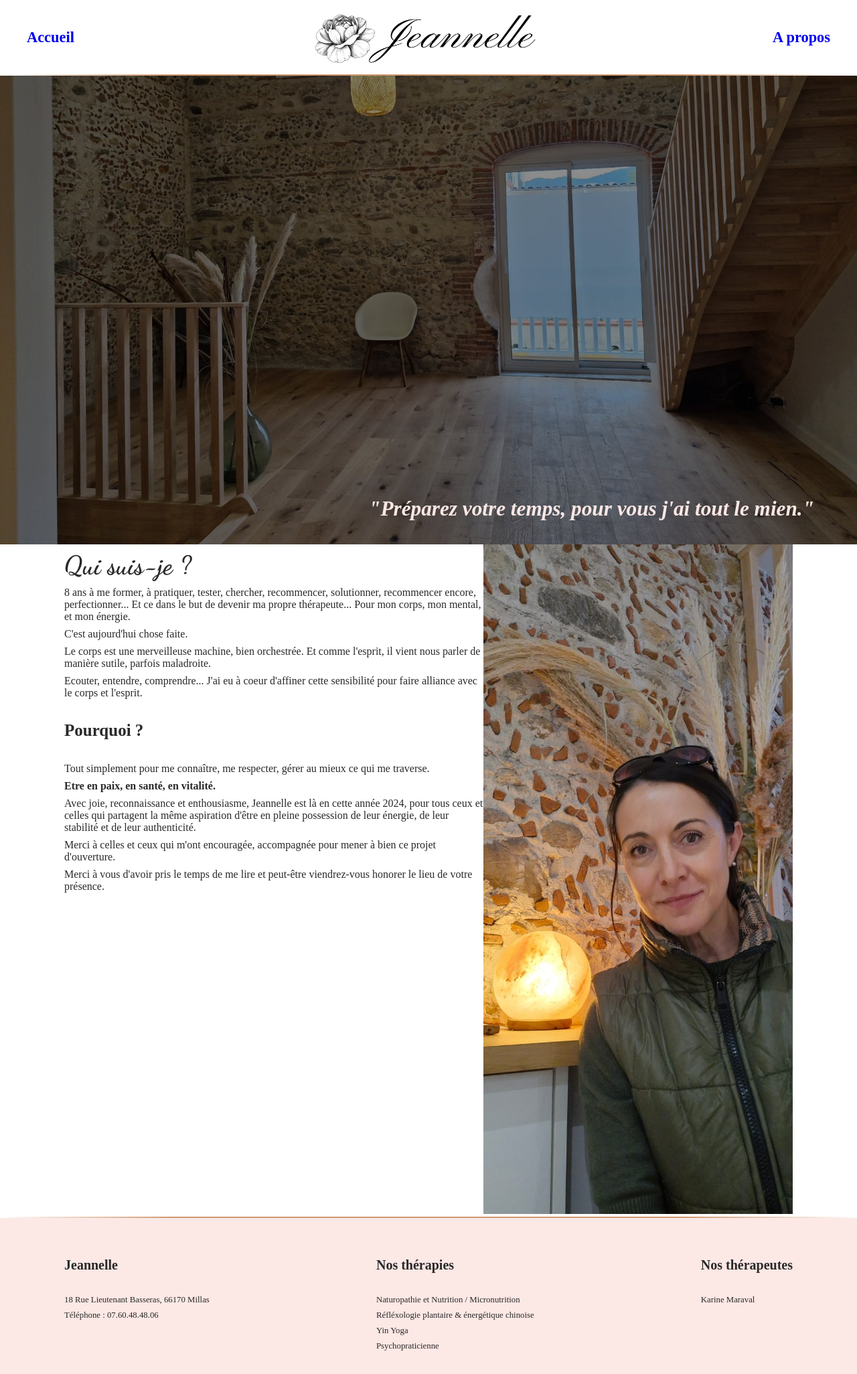
After one commit to Nifrael/jeannelle-1, a PHP site: page /about.html in a window 1280 px wide. The commit adds this page. Shown: the whole page at 67% size. Run offline with PHP 8.4, Linux system fonts and the light colour scheme; some web fonts are replaced.

Commit message:
Ajout d'une page about

```diff
--- /dev/null
+++ b/about.html
@@ -0,0 +1,91 @@
+<!DOCTYPE html>
+<html lang="fr">
+
+<head>
+  <meta charset="UTF-8">
+  <meta name="viewport" content="width=device-width, initial-scale=1.0">
+  <title>Jeannelle</title>
+  <link rel="stylesheet" href="assets/css/index.css">
+  <link rel="stylesheet" href="assets/css/components.css">
+  <link rel="icon" href="assets/images/Icon.svg" type="image/x-icon" />
+  <link rel="stylesheet" href="https://cdn.jsdelivr.net/npm/swiper@11/swiper-bundle.min.css" />
+  <link rel="stylesheet" href="assets/css/about.css">
+  <script src="https://cdn.jsdelivr.net/npm/swiper@11/swiper-bundle.min.js"></script>
+  <script defer src="swiper.js"></script>
+</head>
+
+<body>
+  <header>
+    <nav>
+      <ul>
+        <li><a href="home.html">Accueil</a></li>
+        <li><img src="assets/images/Jeannelle.png" alt="Logo"></li>
+        <li><a href="about.html">A propos</a></li>
+      </ul>
+    </nav>
+    <div class="gradient">
+    </div>
+  </header>
+  <main>
+    <div class="about-photo">
+      <cite>
+        <h3>"Préparez votre temps, pour vous j'ai tout le mien."</h3>
+      </cite>
+    </div>
+    <section>
+      <div class="about-container">
+        <div class="text-container">
+          <h2>Qui suis-je ?</h2>
+          <p>8 ans à me former, à pratiquer, tester, chercher, recommencer, solutionner, recommencer encore,
+            perfectionner... Et ce dans le but de devenir ma propre thérapeute... Pour mon corps, mon mental, et mon
+            énergie.</p>
+          <p>C'est aujourd'hui chose faite.</p>
+          <p>Le corps est une merveilleuse machine, bien orchestrée. Et comme l'esprit, il vient nous parler de manière
+            sutile, parfois maladroite.</p>
+          <p>Ecouter, entendre, comprendre... J'ai eu à coeur d'affiner cette sensibilité pour faire alliance avec le
+            corps et l'esprit.</p>
+          <h4>Pourquoi ?</h4>
+          <p>Tout simplement pour me connaître, me respecter, gérer au mieux ce qui me traverse.</p>
+          <b>
+            <p>Etre en paix, en santé, en vitalité.</p>
+          </b>
+          <p>Avec joie, reconnaissance et enthousiasme, Jeannelle est là en cette année 2024, pour tous ceux et celles
+            qui
+            partagent la même aspiration d'être en pleine possession de leur énergie, de leur stabilité et de leur
+            authenticité.
+          </p>
+          <p>Merci à celles et ceux qui m'ont encouragée, accompagnée pour mener à bien ce projet d'ouverture.</p>
+          <p>Merci à vous d'avoir pris le temps de me lire et peut-être viendrez-vous honorer le lieu de votre présence.
+          </p>
+        </div>
+        <div class="avatar-about">
+          <img src="assets/images/KM-avatar.jpg" alt="" id="km-photo">
+        </div>
+      </div>
+    </section>
+  </main>
+  <div class="gradient">
+  </div>
+  <footer>
+    <div class="footer-container">
+      <div class="first-footer">
+        <h5>Jeannelle</h5>
+        <p>18 Rue Lieutenant Basseras, 66170 Millas</p>
+        <p>Téléphone : 07.60.48.48.06</p>
+      </div>
+      <div class="second-footer">
+        <h5>Nos thérapies</h5>
+        <p>Naturopathie et Nutrition / Micronutrition</p>
+        <p>Réfléxologie plantaire & énergétique chinoise</p>
+        <p>Yin Yoga</p>
+        <p>Psychopraticienne</p>
+      </div>
+      <div class="third-footer">
+        <h5>Nos thérapeutes</h5>
+        <p>Karine Maraval</p>
+      </div>
+    </div>
+  </footer>
+</body>
+
+</html>
--- /dev/null
+++ b/assets/css/about.css
@@ -0,0 +1,29 @@
+.about-photo {
+  background-image: url(../images/About.jpg);
+  background-color: rgba(41, 41, 41, 0.651);
+  background-blend-mode: overlay;
+  width: 100%;
+  height: 700px;
+  background-position: bottom;
+  background-size: cover;
+  position: relative;
+}
+
+cite {
+  position: absolute;
+  bottom: 5%;
+  right: 5%;
+  color: var(--main-color);
+}
+
+cite h3 {
+  margin: 0;
+}
+
+.about-container {
+  display: flex;
+}
+
+#km-photo {
+  height: 1000px;
+}
--- a/assets/css/components.css
+++ b/assets/css/components.css
@@ -8,9 +8,25 @@ nav {
   margin: 0 auto;
 }
 
+nav a {
+  text-decoration: none;
+  font-size: 1.4rem;
+  transition: 0.5s ease-in-out;
+  font-weight: 600;
+}
+
+nav a:visited {
+  color: var(--text-primary-color);
+}
+
+nav a:hover {
+  color: var(--important-color);
+  transition: 0.5s ease-in-out;
+}
+
 nav ul {
   display: flex;
-  justify-content: center;
+  justify-content: space-between;
   gap: 1rem;
   list-style-type: none;
   align-items: center;
@@ -258,6 +274,21 @@ footer p {
   font-size: var(--small-text);
 }
 
+footer a {
+  font-size: var(--small-text);
+  text-decoration: none;
+  transition: 0.5s ease-in-out;
+}
+
+footer a:visited {
+  color: var(--text-primary-color);
+}
+
+footer a:hover {
+  color: var(--important-color);
+  transition: 0.5s ease-in-out;
+}
+
 .footer-container {
   max-width: 1300px;
   width: 85%;
--- a/home.html
+++ b/home.html
@@ -17,7 +17,9 @@
   <header>
     <nav>
       <ul>
-        <img src="assets/images/Jeannelle.png" alt="Logo">
+        <li><a href="home.html">Accueil</a></li>
+        <li><img src="assets/images/Jeannelle.png" alt="Logo"></li>
+        <li><a href="about.html">A propos</a></li>
       </ul>
     </nav>
     <div class="gradient">
@@ -140,7 +142,7 @@
       </div>
       <div class="third-footer">
         <h5>Nos thérapeutes</h5>
-        <p>Karine Maraval</p>
+        <p><a href="about.html">Karine Maraval</a></p>
       </div>
     </div>
   </footer>
```
Also changed, not shown: assets/images/About.jpg (added).
